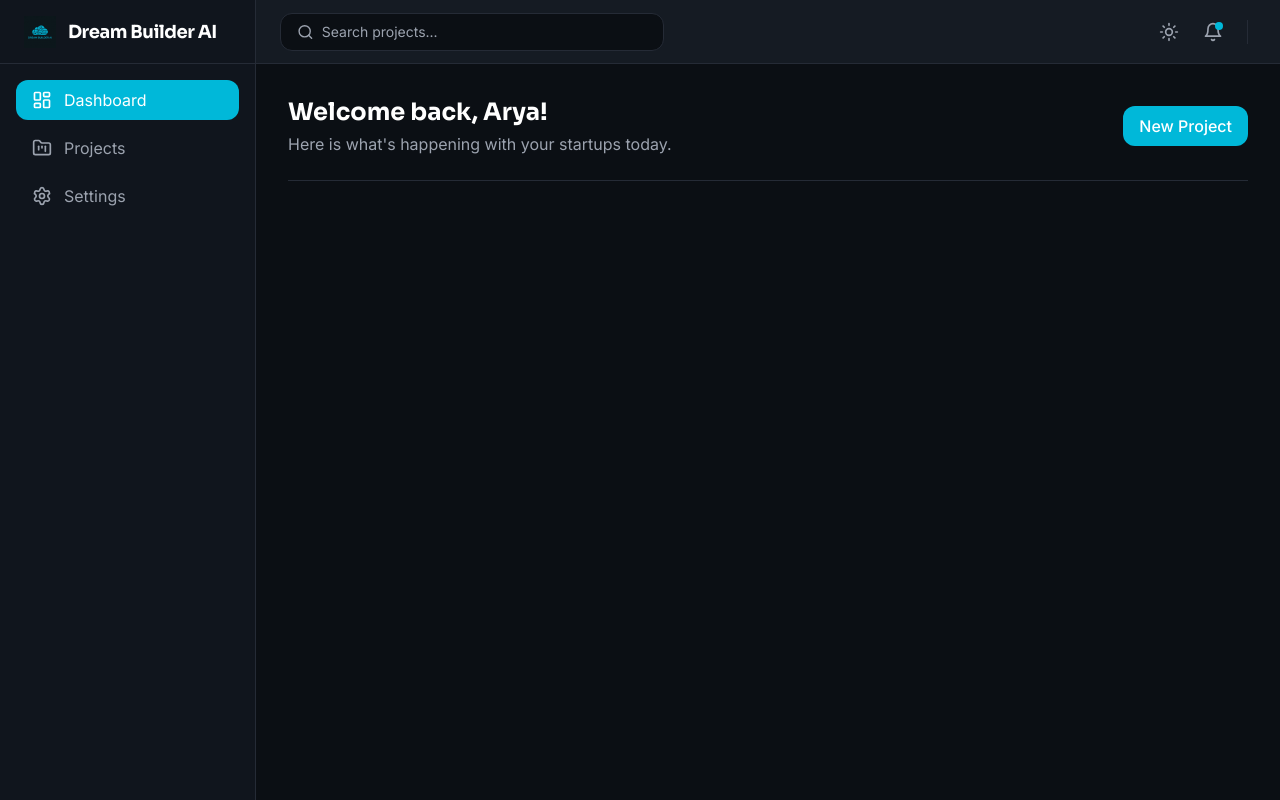
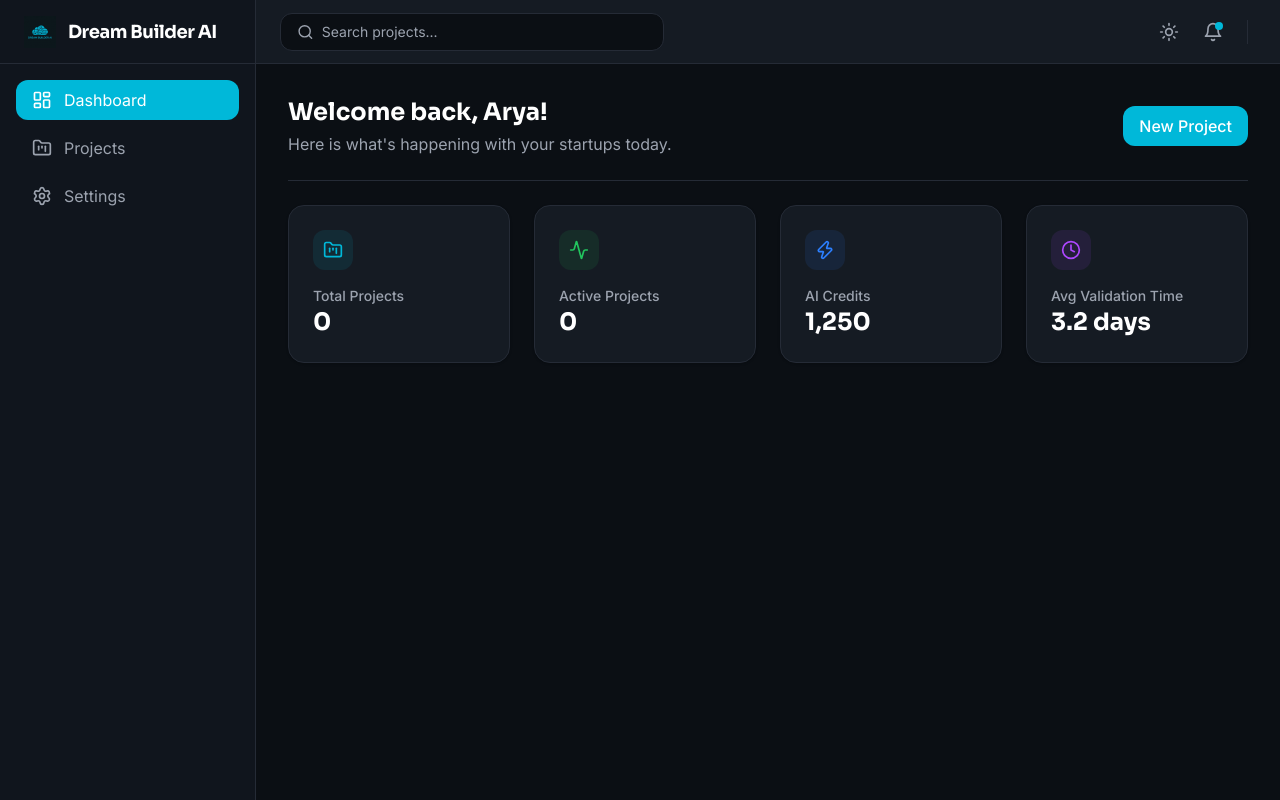
Before and after one commit to shrutialle17-glitch/dream-builder-ai, a React (Vite) app in the folder client/: page /dashboard in a window 1280 px wide. Built offline with nearby package versions, Linux system fonts and the light colour scheme; no server answers.

Commit message:
Create Dashboard summary cards

```diff
--- /dev/null
+++ b/client/src/hooks/useProjectQueries.js
@@ -0,0 +1,70 @@
+import { useQuery, useMutation, useQueryClient } from '@tanstack/react-query';
+import { getProjects, getProject, createProject, updateProject, deleteProject } from '../services/project.api';
+import { toast } from 'sonner';
+
+export const projectKeys = {
+  all: ['projects'],
+  lists: () => [...projectKeys.all, 'list'],
+  list: (filters) => [...projectKeys.lists(), { filters }],
+  details: () => [...projectKeys.all, 'detail'],
+  detail: (id) => [...projectKeys.details(), id],
+};
+
+export const useProjects = (filters = {}) => {
+  return useQuery({
+    queryKey: projectKeys.list(filters),
+    queryFn: () => getProjects(filters),
+    keepPreviousData: true,
+  });
+};
+
+export const useProject = (id) => {
+  return useQuery({
+    queryKey: projectKeys.detail(id),
+    queryFn: () => getProject(id),
+    enabled: !!id,
+  });
+};
+
+export const useCreateProject = () => {
+  const queryClient = useQueryClient();
+  return useMutation({
+    mutationFn: createProject,
+    onSuccess: () => {
+      queryClient.invalidateQueries({ queryKey: projectKeys.lists() });
+      toast.success('Project created successfully!');
+    },
+    onError: (error) => {
+      toast.error(error.message || 'Failed to create project');
+    },
+  });
+};
+
+export const useUpdateProject = (id) => {
+  const queryClient = useQueryClient();
+  return useMutation({
+    mutationFn: (data) => updateProject(id, data),
+    onSuccess: () => {
+      queryClient.invalidateQueries({ queryKey: projectKeys.detail(id) });
+      queryClient.invalidateQueries({ queryKey: projectKeys.lists() });
+      toast.success('Project updated successfully!');
+    },
+    onError: (error) => {
+      toast.error(error.message || 'Failed to update project');
+    },
+  });
+};
+
+export const useDeleteProject = () => {
+  const queryClient = useQueryClient();
+  return useMutation({
+    mutationFn: deleteProject,
+    onSuccess: () => {
+      queryClient.invalidateQueries({ queryKey: projectKeys.lists() });
+      toast.success('Project deleted successfully!');
+    },
+    onError: (error) => {
+      toast.error(error.message || 'Failed to delete project');
+    },
+  });
+};
--- a/client/src/pages/Dashboard/Dashboard.jsx
+++ b/client/src/pages/Dashboard/Dashboard.jsx
@@ -1,12 +1,22 @@
 //import { useAuth } from '../../context/AuthContext';
+import { useProjects } from '../../hooks/useProjectQueries';
 import { useNavigate } from 'react-router-dom';
+import { Clock, FolderKanban, Activity, Zap } from 'lucide-react';
 import PageHeader from '../../components/ui/PageHeader';
+import Card, { CardBody, CardHeader } from '../../components/ui/Card';
+import Skeleton from '../../components/ui/Skeleton';
 export default function Dashboard() {
   //const { user } = useAuth();
   const user = {
     name: "Arya"
   };
   const navigate = useNavigate();
+  const { data: projectData, isLoading: isProjectsLoading } = useProjects({ limit: 5 });
+  const totalProjects = projectData?.total || 0;
+  const recentProjects = projectData?.projects || [];
+  const activeProjects = recentProjects.filter(p => p.status === 'ACTIVE').length || 0;
+
+
   return (
     <div className="space-y-6">
       <PageHeader
@@ -14,6 +24,65 @@ export default function Dashboard() {
         description="Here is what's happening with your startups today."
         action={{ label: 'New Project', onClick: () => navigate('/projects?new=true') }}
       />
+
+      {/* Stats Row */}
+      <div className="grid grid-cols-1 sm:grid-cols-2 lg:grid-cols-4 gap-6">
+        <Card className="hover:border-primary/50 transition-colors">
+          <CardBody className="flex flex-col gap-2">
+            <div className="flex items-center justify-between">
+              <div className="p-2.5 bg-primary/10 rounded-xl text-primary">
+                <FolderKanban size={20} />
+              </div>
+            </div>
+            <div className="mt-2">
+              <p className="text-sm font-medium text-text-secondary">Total Projects</p>
+              {isProjectsLoading ? <Skeleton className="h-8 w-16 mt-1" /> : <p className="text-2xl font-display font-bold text-text-primary">{totalProjects}</p>}
+            </div>
+          </CardBody>
+        </Card>
+
+        <Card className="hover:border-primary/50 transition-colors">
+          <CardBody className="flex flex-col gap-2">
+            <div className="flex items-center justify-between">
+              <div className="p-2.5 bg-success/10 rounded-xl text-success">
+                <Activity size={20} />
+              </div>
+            </div>
+            <div className="mt-2">
+              <p className="text-sm font-medium text-text-secondary">Active Projects</p>
+              {isProjectsLoading ? <Skeleton className="h-8 w-16 mt-1" /> : <p className="text-2xl font-display font-bold text-text-primary">{activeProjects}</p>}
+            </div>
+          </CardBody>
+        </Card>
+
+        <Card className="hover:border-primary/50 transition-colors">
+          <CardBody className="flex flex-col gap-2">
+            <div className="flex items-center justify-between">
+              <div className="p-2.5 bg-blue-500/10 rounded-xl text-blue-500">
+                <Zap size={20} />
+              </div>
+            </div>
+            <div className="mt-2">
+              <p className="text-sm font-medium text-text-secondary">AI Credits</p>
+              <p className="text-2xl font-display font-bold text-text-primary">1,250</p>
+            </div>
+          </CardBody>
+        </Card>
+
+        <Card className="hover:border-primary/50 transition-colors">
+          <CardBody className="flex flex-col gap-2">
+            <div className="flex items-center justify-between">
+              <div className="p-2.5 bg-purple-500/10 rounded-xl text-purple-500">
+                <Clock size={20} />
+              </div>
+            </div>
+            <div className="mt-2">
+              <p className="text-sm font-medium text-text-secondary">Avg Validation Time</p>
+              <p className="text-2xl font-display font-bold text-text-primary">3.2 days</p>
+            </div>
+          </CardBody>
+        </Card>
+      </div>
     </div>
   );
 }
--- /dev/null
+++ b/client/src/services/project.api.js
@@ -0,0 +1,26 @@
+import api from '../lib/axios';
+
+export const getProjects = async (params = {}) => {
+  const { data } = await api.get('/projects', { params });
+  return data; // { success, projects, total, page, limit }
+};
+
+export const getProject = async (id) => {
+  const { data } = await api.get(`/projects/${id}`);
+  return data.project;
+};
+
+export const createProject = async (projectData) => {
+  const { data } = await api.post('/projects', projectData);
+  return data.project;
+};
+
+export const updateProject = async (id, projectData) => {
+  const { data } = await api.put(`/projects/${id}`, projectData);
+  return data.project;
+};
+
+export const deleteProject = async (id) => {
+  const { data } = await api.delete(`/projects/${id}`);
+  return data;
+};
```
